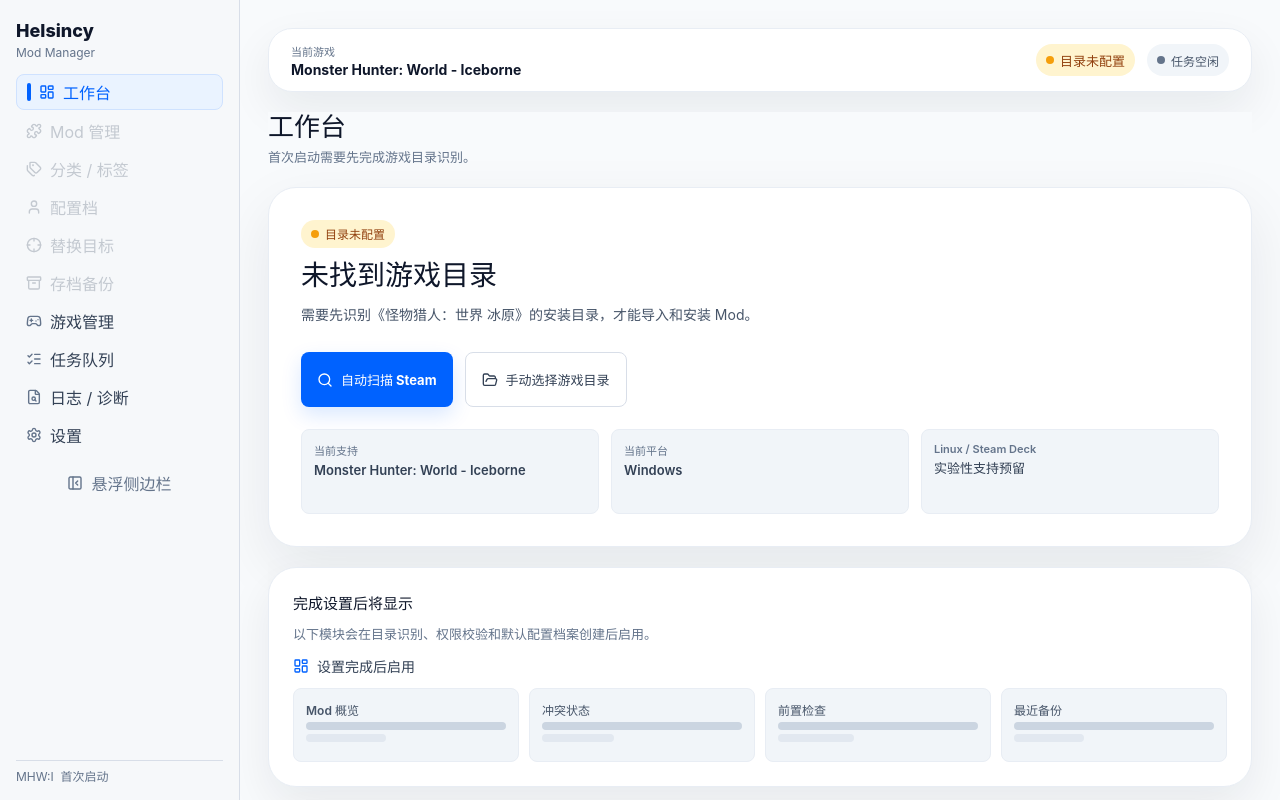
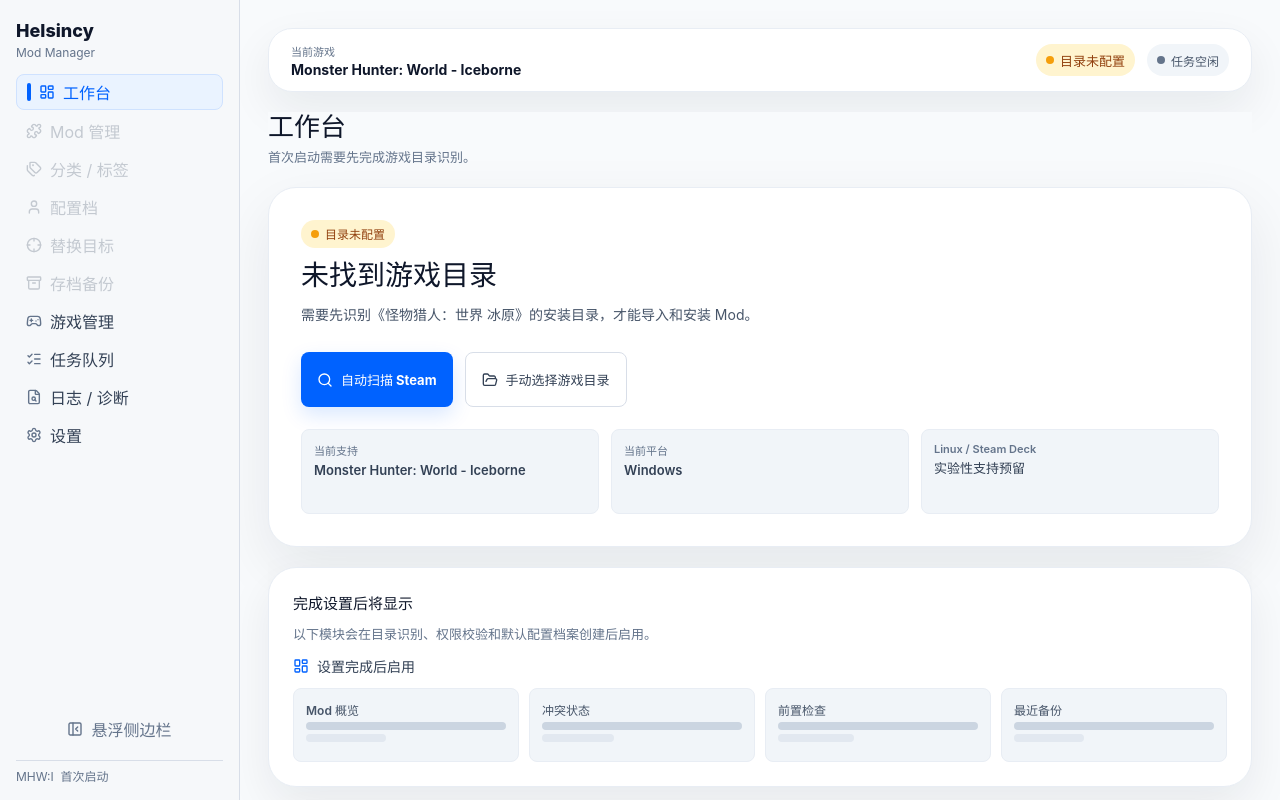
Before and after one commit to TheLostRiver/HelsincyModManager, a React (Vite) app: page / in a window 1280 px wide. Built offline with nearby package versions, Linux system fonts and the light colour scheme.

Commit message:
refactor(ui): unify sidebar mode toggle button position at bottom

```diff
--- a/src/app/shell/layouts/classic-sidebar/ClassicSidebar.css
+++ b/src/app/shell/layouts/classic-sidebar/ClassicSidebar.css
@@ -106,10 +106,16 @@
   border-radius: 2px;
 }
 
+.sidebar-footer {
+  display: flex;
+  flex-direction: column;
+  gap: 14px;
+  margin-top: auto;
+}
+
 .nav-footnote {
   display: grid;
   gap: 6px;
-  margin-top: auto;
 }
 
 .nav-footnote span {
--- a/src/app/shell/layouts/classic-sidebar/ClassicSidebar.tsx
+++ b/src/app/shell/layouts/classic-sidebar/ClassicSidebar.tsx
@@ -15,11 +15,13 @@
         ))}
       </nav>
 
-      <ClassicSidebarModeButton />
+      <div className="sidebar-footer">
+        <ClassicSidebarModeButton />
 
-      <div className="nav-footnote">
-        <span aria-hidden="true" />
-        <p>MHW:I&nbsp;&nbsp;首次启动</p>
+        <div className="nav-footnote">
+          <span aria-hidden="true" />
+          <p>MHW:I&nbsp;&nbsp;首次启动</p>
+        </div>
       </div>
     </aside>
   );
```
